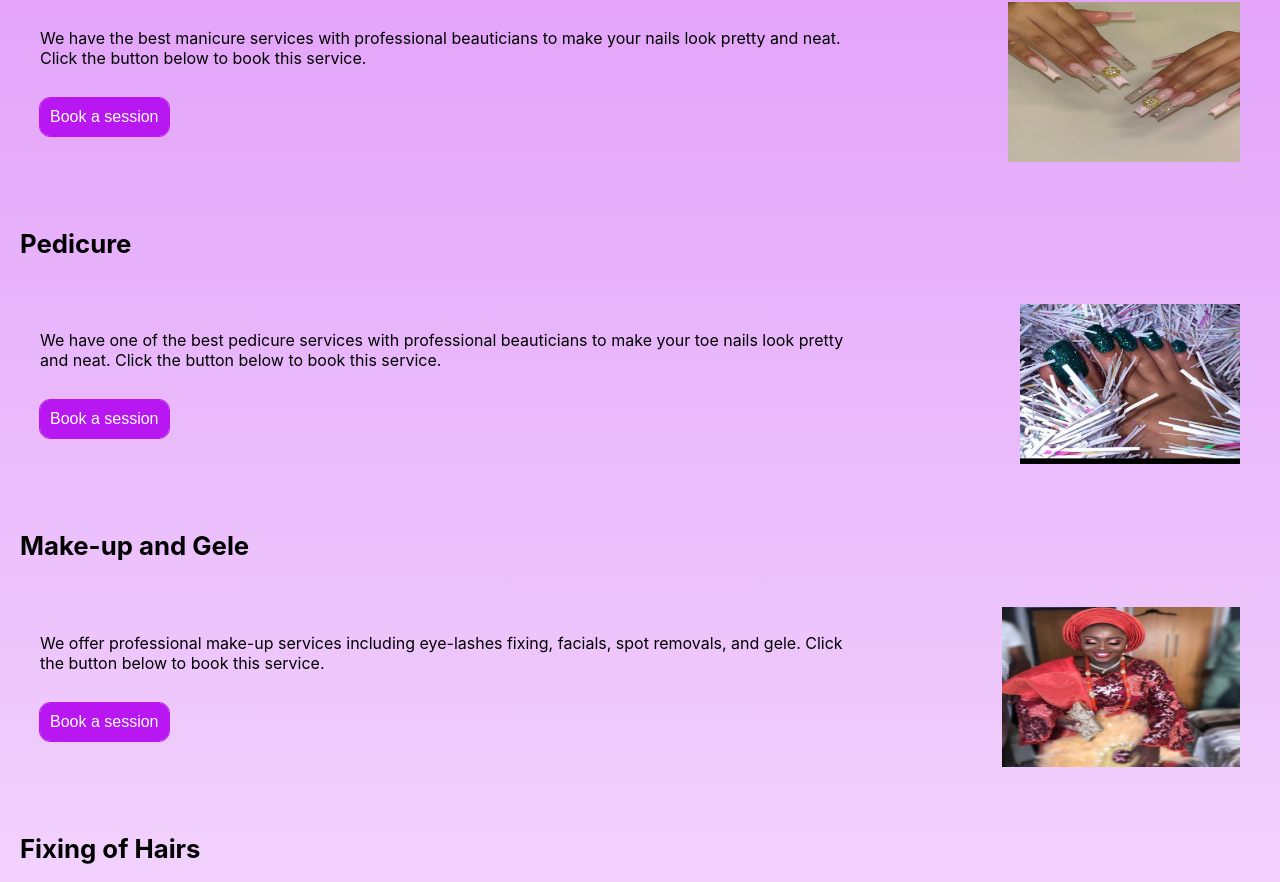
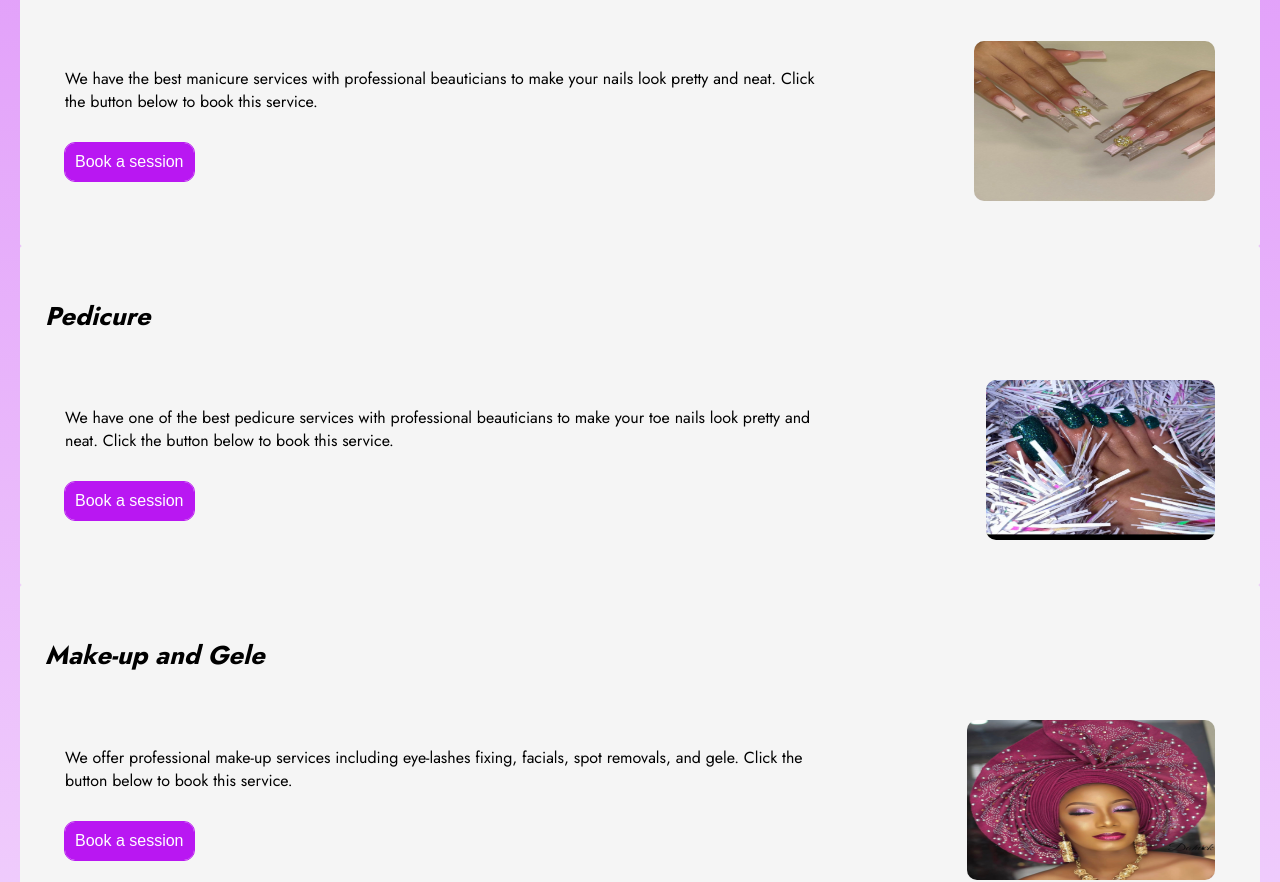
Before and after one commit to Adeboye22/justhairaccessoriesandsalon.github.io, a React (Create React App) app in the folder just-hair/: page /Service in a window 1280 px wide. Shown: the part 415-1297 px from the top of the page. Built offline with nearby package versions, Linux system fonts and the light colour scheme.

Commit message:
just-hair

```diff
--- a/just-hair/src/App.css
+++ b/just-hair/src/App.css
@@ -1,3 +1,5 @@
+@import url('https://fonts.googleapis.com/css2?family=Inter:wght@300;700&family=Jost:wght@200;300;400;500;700;800&display=swap');
+
 .App-logo {
   height: 40vmin;
   pointer-events: none;
@@ -36,11 +38,13 @@ body{
   background: linear-gradient(180deg, #b817f27b , white 70%);
   background-repeat: no-repeat;
   margin:0px;
+  font-family: jost;
 }
 @media only screen and (max-width: 600px){
   body{
     background: linear-gradient(180deg, #b817f27b , white 70%);
     background-repeat: no-repeat;
-    margin: 0px
+    margin: 0px;
+    font-family: jost;
   }
 }
--- a/just-hair/src/data/data.json
+++ b/just-hair/src/data/data.json
@@ -16,7 +16,7 @@
             "id": "3",
             "title": "Make-up and Gele",
             "description": "We offer professional make-up services including eye-lashes fixing, facials, spot removals, and gele. Click the button below to book this service.",
-            "image": "images/Gele2.jpg"
+            "image": "images/Gele1.jpg"
         },
         {
             "id": "4",
--- a/just-hair/src/styles/service.css
+++ b/just-hair/src/styles/service.css
@@ -1,6 +1,7 @@
 /* styling for services */
+
 .serviceComponent{
-    padding: 10px;
+    padding: 20px;
 }
 .ourServices{
     color: black;
@@ -8,10 +9,14 @@
     font-size: 2em;
 }
 .servicesPage{
-    padding:10px;
+    padding:25px;
+    background-color: whitesmoke;
+    border-radius: 2px;
 }
 .servicesDetails{
     font-size: 22px;
+    font-style: oblique;
+    font-weight: lighter;
 }
 .servicesImages{
     display: flex;
@@ -44,6 +49,7 @@
 .servicesImg{
     width: 20em;
     height: 10em;
+    border-radius: 10px;
 }
 
 
```
Also changed, not shown: just-hair/public/images/Gele1.jpg (renamed from just-hair/src/assets/Gele1.jpg).
